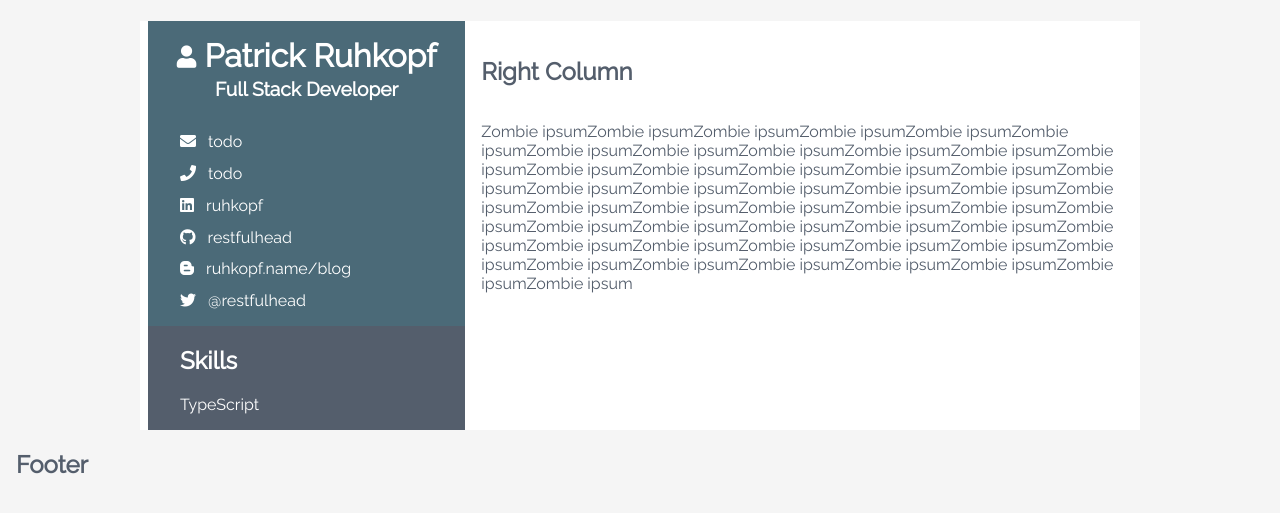
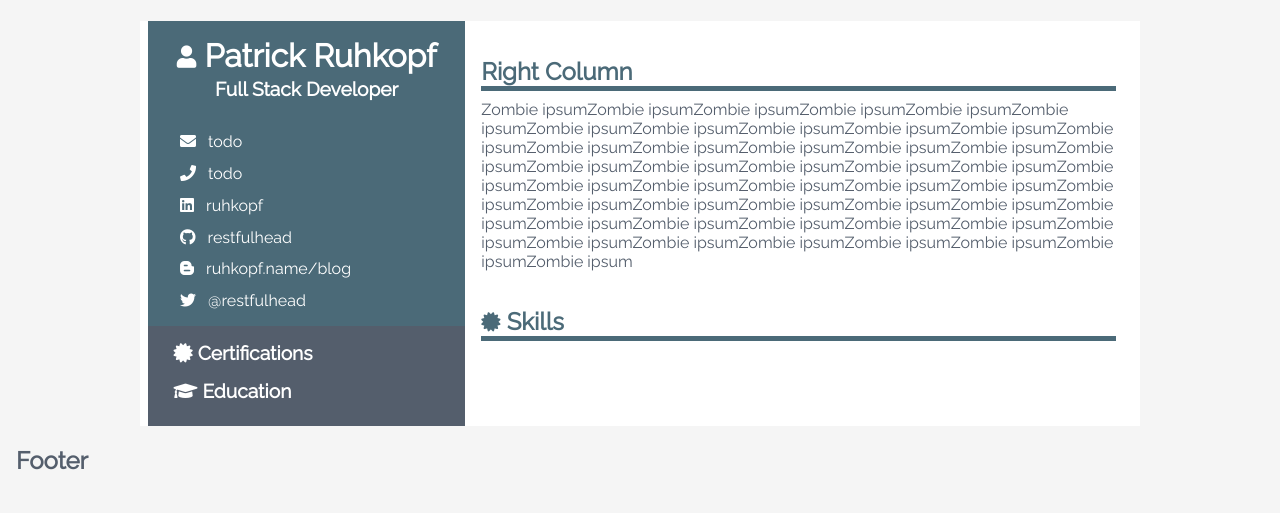
Before and after one commit to restfulhead/blog, a Jekyll site: the page built from profile.html, in a window 1280 px wide. Shown: the top 513 px of the page. Built offline with Jekyll 4.4.1, drawn with Linux system fonts in a browser that asks for light colours.

Commit message:
feat: add more sections to profile template

```diff
--- a/_sass/_profile-theme.scss
+++ b/_sass/_profile-theme.scss
@@ -3,6 +3,8 @@ $main-content-bg-color: #ffffff;
 $sidebar-bg-color: #545E6C;
 $sidebar-header-bg-color: #4B6A78;
 $sidebar-color: #ffffff;
+$sidebar-subtle-color: #ffffffd5;
+$main-header-color: #4B6A78;
 
 // $text-color: #3F4650;
 // $text-color-secondary: #545E6C;
--- a/css/main_profile_v1.scss
+++ b/css/main_profile_v1.scss
@@ -37,6 +37,26 @@ body {
   flex-direction: column;
   flex-basis: 100%;
   padding: 1em;
+
+  h2 {
+    color: $main-header-color;
+    border-bottom: 5px solid $main-header-color;
+    margin-bottom: 0.2em;
+  }
+
+  h3 {
+    margin-bottom: 0.1em;
+  }
+
+  p {
+    margin-top: 0.25em;
+  }
+
+  .fas {
+    font-size: 0.8em;
+    vertical-align: middle;
+    padding-bottom: 0.2em;
+  }
 }
 
 .column-sidebar {
@@ -88,27 +108,46 @@ body {
   padding: 0 2em;
 }
 
-.sidebar-skills {
+.sidebar-content {
   padding: 0 2em;
+  font-size: 0.8em;
 }
 
 .list-unstyled {
   padding-left: 0;
   list-style: none;
+
+  li {
+    margin-bottom: 0.8em;
+  }
 }
 
-.list-unstyled li {
-  margin-bottom: 0.8em;
+.list-styled {
+  li {
+    margin-bottom: 0.8em;
+  }
+}
+
+.li-sub {
+  font-size: 0.8em;
+}
+
+.subtle {
+  font-size: 0.8em;
+  color: $sidebar-subtle-color;
 }
 
 .mr-05 {
   margin-right: 0.5em;
 }
 
+.ml-1 {
+  margin-left: 1rem;
+}
+
 
 @media screen and (min-width: 800px) {
   .column-sidebar {
-    flex: 0 0 15em;
     flex: 1;
   }
   .column-main {
@@ -125,7 +164,6 @@ body {
 
 @media print {
   .column-sidebar {
-    flex: 0 0 15em;
     flex: 1;
   }
   .column-main {
@@ -137,8 +175,9 @@ body {
   }
   .sidebar-contact {
     padding: 1em;
+    padding-top: 0;
   }
-  .sidebar-skills {
+  .sidebar-content {
     padding: 1em;
   }
 }
--- a/profile.html
+++ b/profile.html
@@ -2,8 +2,6 @@
 layout: profile
 permalink: /profile/
 ---
-
-
 
   <div class="row">
     <div class="column-sidebar">
@@ -39,13 +37,27 @@ permalink: /profile/
 
       </div>
 
-      <div class="sidebar-skills">
-        <h2>Skills</h2>
+      <div class="sidebar-content">
+        <h2>
+          <i class="fas fa-certificate"></i>
+          Certifications
+        </h2>
         <ul class="list-unstyled">
-          {% for skill in site.data.profile.skills %}
-          <li>{{ skill }}</li>
+          {% for cert in site.data.profile.certifications %}
+          <li>{{ cert.title }}</li>
           {% endfor %}
         </ul>
+
+        <h2>
+          <i class="fas fa-graduation-cap"></i>
+          Education
+        </h2>
+        <ul class="list-unstyled">
+            {% for ed in site.data.profile.education %}
+            <li>{{ ed.title }} <br/><span class="subtle">{{ ed.desc }}</span></li>
+            {% endfor %}
+        </ul>
+
       </div>
 
     </div>
@@ -53,5 +65,17 @@ permalink: /profile/
       <h2>Right Column</h2>
 
       <p>Zombie ipsumZombie ipsumZombie ipsumZombie ipsumZombie ipsumZombie ipsumZombie ipsumZombie ipsumZombie ipsumZombie ipsumZombie ipsumZombie ipsumZombie ipsumZombie ipsumZombie ipsumZombie ipsumZombie ipsumZombie ipsumZombie ipsumZombie ipsumZombie ipsumZombie ipsumZombie ipsumZombie ipsumZombie ipsumZombie ipsumZombie ipsumZombie ipsumZombie ipsumZombie ipsumZombie ipsumZombie ipsumZombie ipsumZombie ipsumZombie ipsumZombie ipsumZombie ipsumZombie ipsumZombie ipsumZombie ipsumZombie ipsumZombie ipsumZombie ipsumZombie ipsumZombie ipsumZombie ipsumZombie ipsumZombie ipsumZombie ipsum</p>
+
+
+      <h2>
+        <i class="fas fa-certificate"></i>
+        Skills
+      </h2>
+      <ul class="list-unstyled">
+        {% for skill in site.data.profile.skills %}
+        <li>{{ skill.title }}<br/><span class="li-sub">{{skill.desc}}</span></li>
+        {% endfor %}
+      </ul>
+
     </div>
   </div>
```
